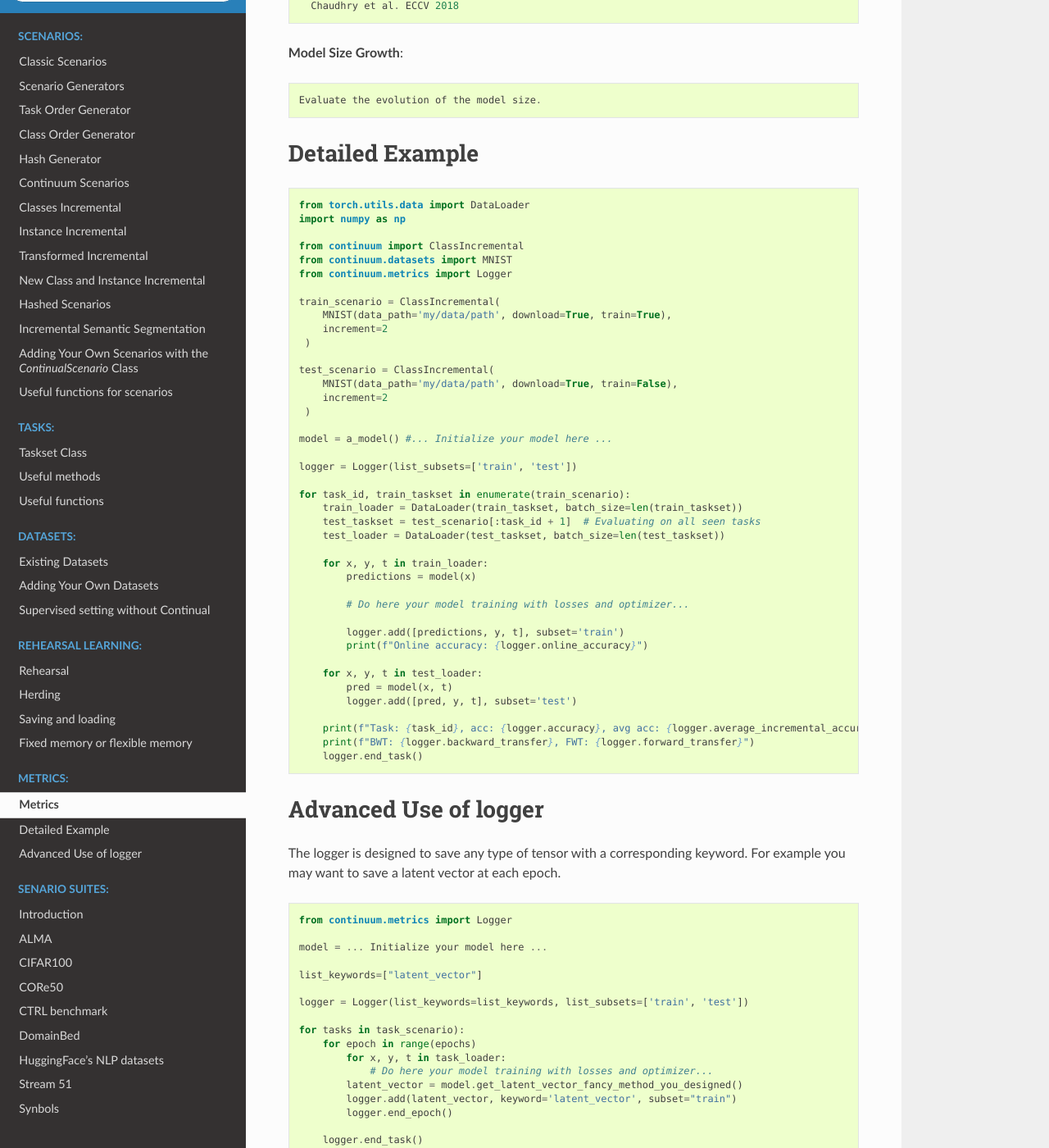
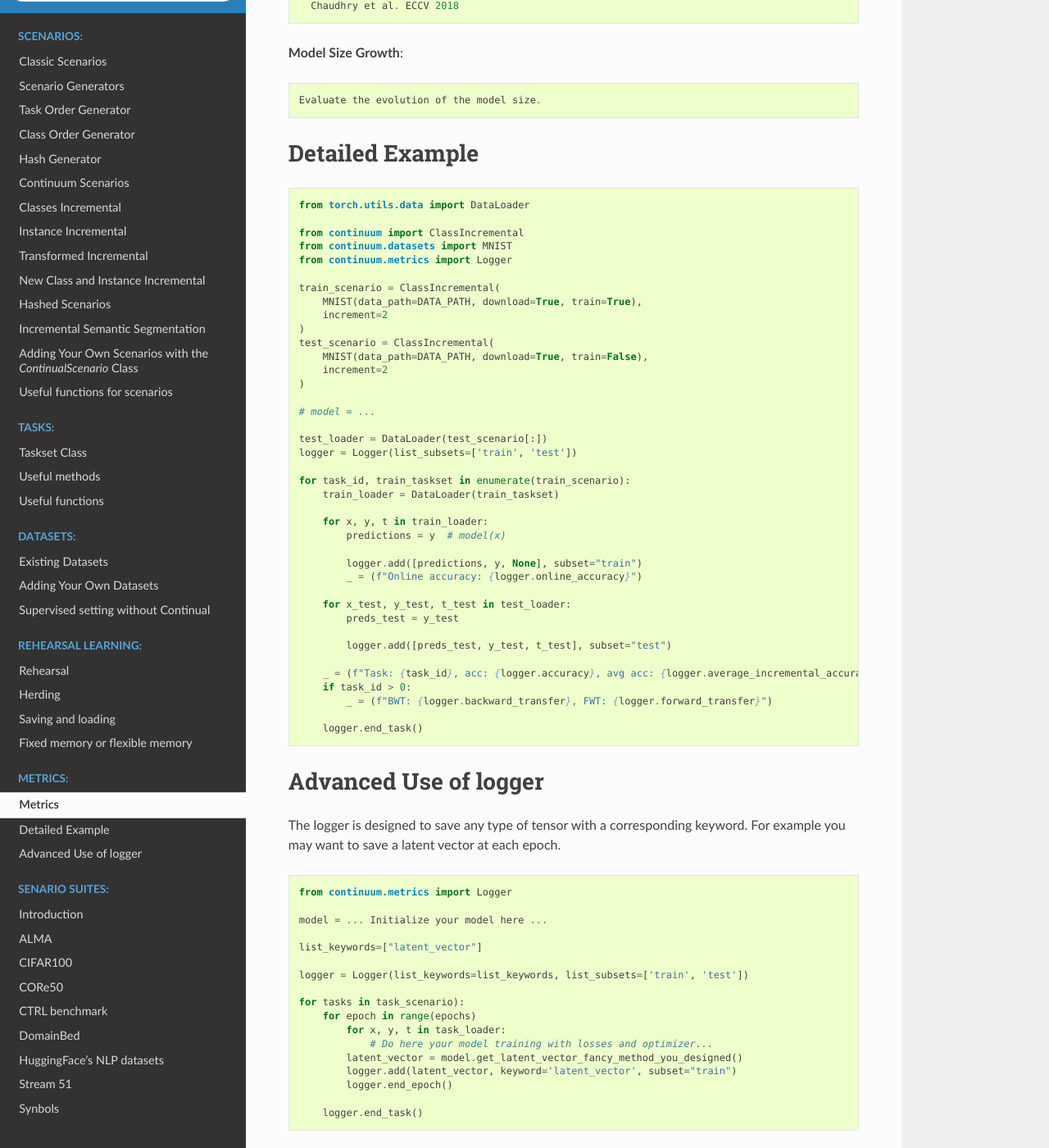
Before and after one commit to Continvvm/continuum, a Sphinx documentation site: the page built from docs/tutorials/metrics/metrics.rst, in a window 1280 px wide and 1400 px high, scrolled down 2163 px. Shown: the whole window at 82% size. Built offline with Sphinx 7.4.7 and the Read the Docs theme 2.0.0, drawn with Linux system fonts in a browser that asks for light colours.

Commit message:
change code snippet to make it good

```diff
--- a/docs/tutorials/metrics/metrics.rst
+++ b/docs/tutorials/metrics/metrics.rst
@@ -119,45 +119,43 @@ Detailed Example
 .. code-block:: python
 
     from torch.utils.data import DataLoader
-    import numpy as np
 
     from continuum import ClassIncremental
     from continuum.datasets import MNIST
     from continuum.metrics import Logger
 
     train_scenario = ClassIncremental(
-        MNIST(data_path='my/data/path', download=True, train=True),
+        MNIST(data_path=DATA_PATH, download=True, train=True),
         increment=2
-     )
+    )
+    test_scenario = ClassIncremental(
+        MNIST(data_path=DATA_PATH, download=True, train=False),
+        increment=2
+    )
 
-    test_scenario = ClassIncremental(
-        MNIST(data_path='my/data/path', download=True, train=False),
-        increment=2
-     )
+    # model = ...
 
-    model = a_model() #... Initialize your model here ...
-
+    test_loader = DataLoader(test_scenario[:])
     logger = Logger(list_subsets=['train', 'test'])
 
     for task_id, train_taskset in enumerate(train_scenario):
-        train_loader = DataLoader(train_taskset, batch_size=len(train_taskset))
-        test_taskset = test_scenario[:task_id + 1]  # Evaluating on all seen tasks
-        test_loader = DataLoader(test_taskset, batch_size=len(test_taskset))
+        train_loader = DataLoader(train_taskset)
 
         for x, y, t in train_loader:
-            predictions = model(x)
+            predictions = y  # model(x)
 
-            # Do here your model training with losses and optimizer...
+            logger.add([predictions, y, None], subset="train")
+            _ = (f"Online accuracy: {logger.online_accuracy}")
 
-            logger.add([predictions, y, t], subset='train')
-            print(f"Online accuracy: {logger.online_accuracy}")
+        for x_test, y_test, t_test in test_loader:
+            preds_test = y_test
 
-        for x, y, t in test_loader:
-            pred = model(x, t)
-            logger.add([pred, y, t], subset='test')
+            logger.add([preds_test, y_test, t_test], subset="test")
 
-        print(f"Task: {task_id}, acc: {logger.accuracy}, avg acc: {logger.average_incremental_accuracy}")
-        print(f"BWT: {logger.backward_transfer}, FWT: {logger.forward_transfer}")
+        _ = (f"Task: {task_id}, acc: {logger.accuracy}, avg acc: {logger.average_incremental_accuracy}")
+        if task_id > 0:
+            _ = (f"BWT: {logger.backward_transfer}, FWT: {logger.forward_transfer}")
+
         logger.end_task()
 
 
```
